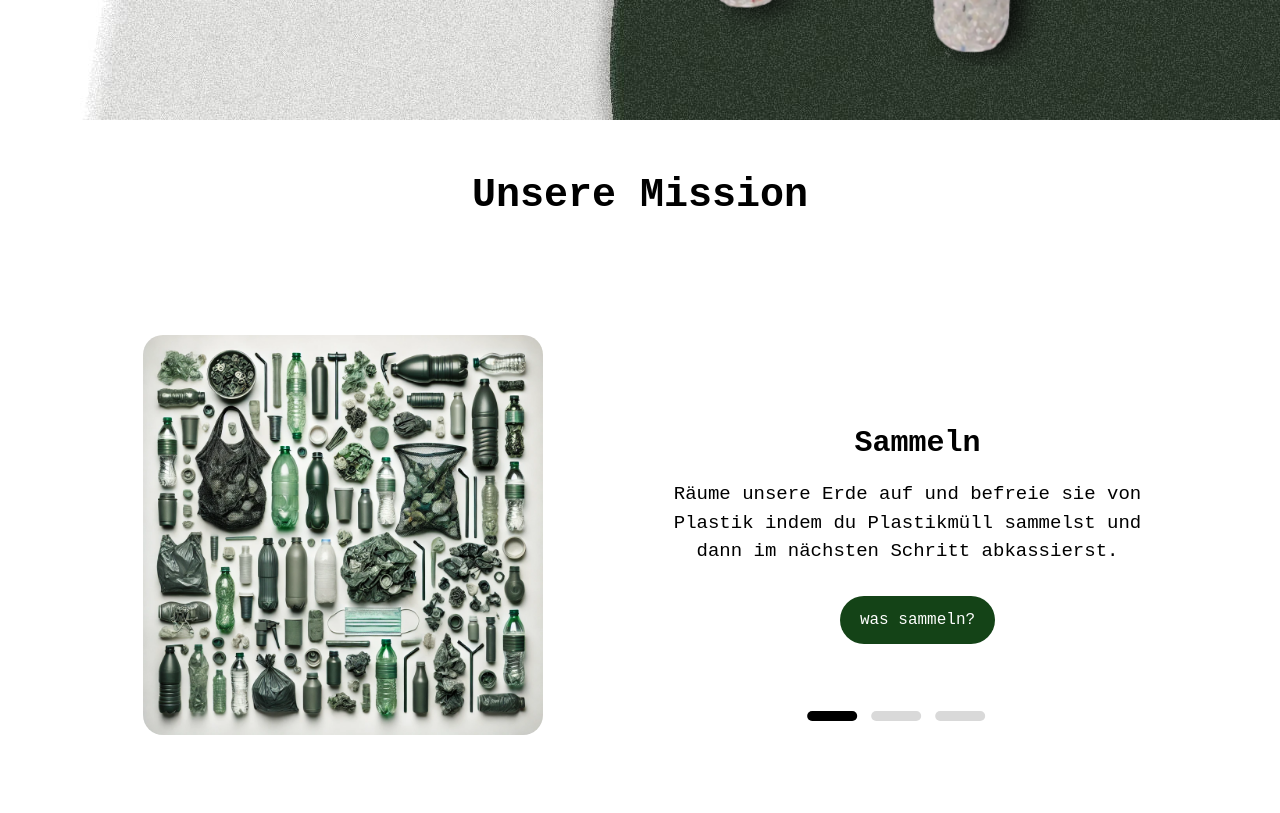
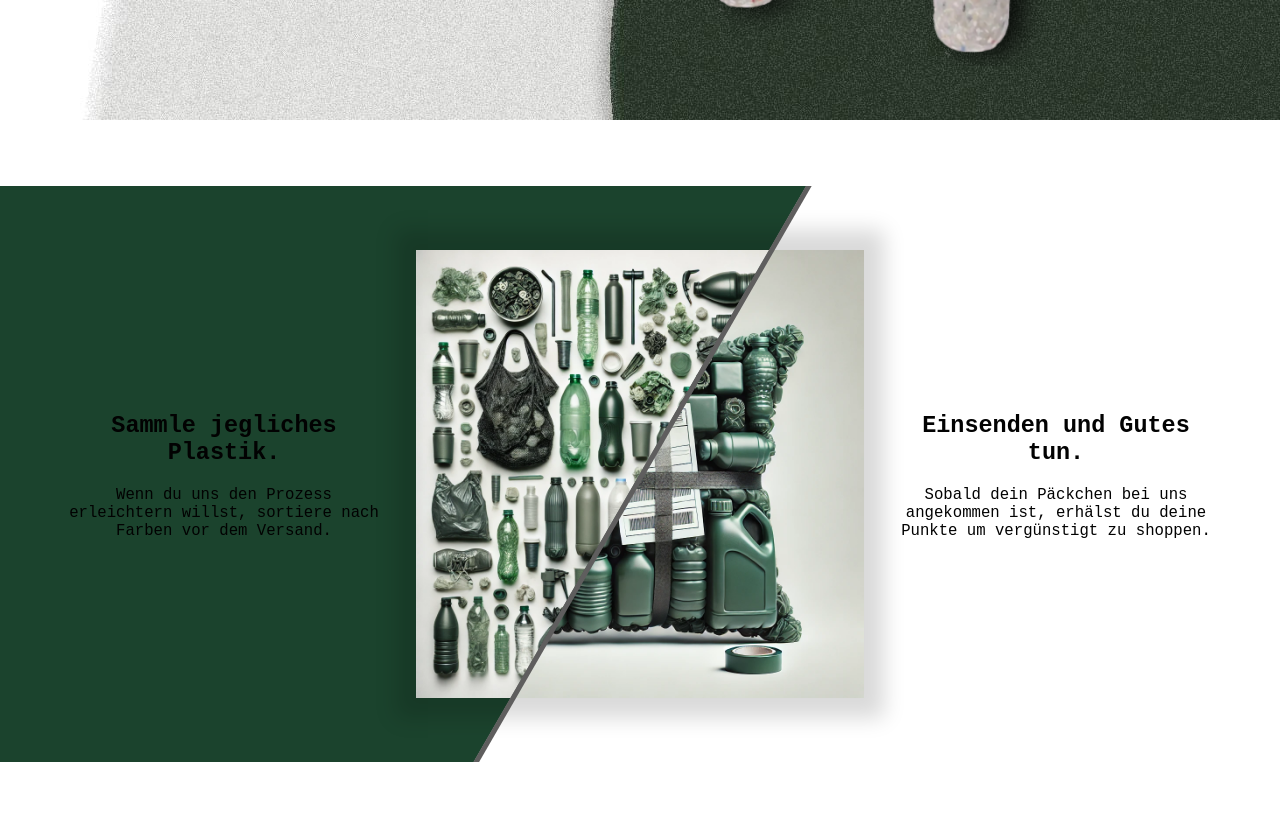
Before and after one commit to HashtagDW1/responsive_web_design_dw, a plain HTML site: page index.html in a window 1280 px wide. Shown: the part 680-1493 px from the top of the page. Drawn offline with Linux system fonts and the light colour scheme; files whose address does not match are found by name.

Commit message:
js changes

```diff
--- a/index.html
+++ b/index.html
@@ -74,68 +74,31 @@
     </section>
 
 
-  </section>
-  <!-- Mission-Bereich -->
-  <section class="mission">
-    <h4>Unsere Mission</h4>
-    <div class="card">
-      <input type="radio" name="select" id="slide_1" checked>
-      <input type="radio" name="select" id="slide_2">
-      <input type="radio" name="select" id="slide_3">
-      <input type="checkbox" id="slideImg">
+    <div class="splitview skewed">
+      <div class="panel bottom">
+          <div class="content">
+              <div class="description">
+                  <h1>Einsenden und Gutes tun.</h1>
+                  <p>Sobald dein Päckchen bei uns angekommen ist, erhälst du deine Punkte um vergünstigt zu shoppen.</p>
+              </div>
 
-      <div class="slider">
-        <label for="slide_1" class="slide slide_1"></label>
-        <label for="slide_2" class="slide slide_2"></label>
-        <label for="slide_3" class="slide slide_3"></label>
+              <img src="Bilder/DALL·E 2024-12-09 20.24.52 - A conceptual image representing the act of sending a package to the post. The package is made from dark green plastic items, similar to bottles and ba.webp" alt="Original">
+          </div>
       </div>
 
-      <div class="inner_part">
-        <label for="slideImg" class="img">
-          <img class="img_1"
-            src="Bilder/DALL·E 2024-12-09 20.23.57 - A collection of plastic waste arranged artistically on a plain white background. The plastic items, including bottles, bags, and miscellaneous debris,.webp">
+      <div class="panel top">
+          <div class="content">
+              <div class="description">
+                  <h1>Sammle jegliches Plastik.</h1>
+                  <p>Wenn du uns den Prozess erleichtern willst, sortiere nach Farben vor dem Versand.</p>
+              </div>
 
-        </label>
-        <div class="content content_1">
-          <div class="title">Sammeln</div>
-          <div class="text">
-            Räume unsere Erde auf und befreie sie von Plastik indem du Plastikmüll sammelst und dann im nächsten Schritt
-            abkassierst.
+              <img src="Bilder/DALL·E 2024-12-09 20.23.57 - A collection of plastic waste arranged artistically on a plain white background. The plastic items, including bottles, bags, and miscellaneous debris,.webp" alt="Duotone">
           </div>
-          <button class="buttonzentrieren">was sammeln?</button>
-        </div>
       </div>
 
-      <div class="inner_part">
-        <label for="slideImg" class="img">
-          <img class="img_2"
-            src="Bilder/DALL·E 2024-12-09 20.24.52 - A conceptual image representing the act of sending a package to the post. The package is made from dark green plastic items, similar to bottles and ba.webp">
-        </label>
-        <div class="content content_2">
-          <div class="title">Einsenden</div>
-          <div class="text">
-            Sende dein gesammeltes Plastik ein und erhalte dafür Punkte. Mit deiner Aufräumaktion einfach abräumen und
-            Sonderpreise bekommen.
-          </div>
-          <button class="buttonzentrieren">wohin senden?</button>
-        </div>
-      </div>
-
-      <div class="inner_part">
-        <label for="slideImg" class="img">
-          <img class="img_3"
-            src="Bilder/DALL·E 2024-12-09 20.26.11 - A minimalist image symbolizing the redemption of points earned by collecting plastic waste. The design follows the style of the previous images, with .webp">
-        </label>
-        <div class="content content_3">
-          <div class="title">Einlösen</div>
-          <div class="text"> Löse deine Punkte ein und shoppe günstig oder sammle noch weiter um deinen Punktestand in
-            die Höhe zu treiben.
-          </div>
-          <button class="buttonzentrieren">was bekomme ich?</button>
-        </div>
-      </div>
-    </div>
-  </section>
+      <div class="handle"></div>
+  </div>
 
   <!-- Motivations- und Punktebereich -->
   <section class="text-image-section">
@@ -197,9 +160,9 @@
   <section class="newsletter">
     <h3>Newsletter</h3>
     <p class="newslettertext">Halte dich auf dem Laufenden über Events, Trends und Sonderaktionen!</p>
-    <form>
+    <form class="buttoncenter">
       <input type="email" placeholder="Deine Email...">
-      <button type="submit">Anmelden</button>
+      <button  type="submit">Anmelden</button>
     </form>
   </section>
 
--- a/script.js
+++ b/script.js
@@ -10,3 +10,27 @@ document.addEventListener("DOMContentLoaded", () => {
         navMenu.classList.toggle("open");
     });
 });
+
+document.addEventListener('DOMContentLoaded', function() {
+    var parent = document.querySelector('.splitview'),
+        topPanel = parent.querySelector('.top'),
+        handle = parent.querySelector('.handle'),
+        skewHack = 0,
+        delta = 0;
+
+    // If the parent has .skewed class, set the skewHack var.
+    if (parent.className.indexOf('skewed') != -1) {
+        skewHack = 1000;
+    }
+
+    parent.addEventListener('mousemove', function(event) {
+        // Get the delta between the mouse position and center point.
+        delta = (event.clientX - window.innerWidth / 2) * 0.5;
+
+        // Move the handle.
+        handle.style.left = event.clientX + delta + 'px';
+
+        // Adjust the top panel width.
+        topPanel.style.width = event.clientX + skewHack + delta + 'px';
+    });
+});
--- a/styles.css
+++ b/styles.css
@@ -137,7 +137,12 @@ body {
 @media (max-width: 393px) {
 
 
-
+    .buttoncenter{
+       display: flex;
+       flex-direction: column;
+       align-items: center;
+       text-align: center;
+    }
 
     .hero h2{
         color: #144317;
@@ -437,7 +442,7 @@ nav ul li a:hover {
         background-color: #227324;
         color: white;
         max-width: 100%;
-        margin-left:28%;
+
         margin-top: 2%;
     }
 
@@ -521,7 +526,9 @@ nav ul li a:hover {
 
 
 
-
+.h1:link{
+    color: #000000;
+}
 
 
 .h1{
@@ -684,7 +691,7 @@ nav ul li a {
     margin-top: 20%;
     font-size: 15px;
     background-color: #144317;
-    border-radius: 20px;
+    border-radius: 25px;
     border:  none;
     color: white;
     padding: 15px 50px;
@@ -941,179 +948,103 @@ h3{
 
 
 
-/* Mission-Bereich */
-.mission {
-    text-align: center;
-    height: 900px;
-    max-width: 100%;
-
-    justify-content: center;
-    display: flex;
-
-
-
-
-
-    .card {
+/* Panels. */
+.splitview {
+    position: relative;
+    width: 100%;
+    min-height: 45vw;
+    overflow: hidden;
+}
+
+.panel {
+    position: absolute;
+    width: 100vw;
+    min-height: 45vw;
+    overflow: hidden;
+}
+
+    .panel .content {
         position: absolute;
-        height: 550px;
-        width: 100%;
-
-        margin-top:140px;
-
-        background-color: #ffffff00;
-        border-radius: 25px;
-
-
-      }
-
-      .card .inner_part {
-        display: flex;
-        align-items: center;
-        justify-content: center;
-        padding: 0 0 0 30px;
-        height: 550px;
+        width: 100vw;
+        min-height: 45vw;
+        color: #020202;
+    }
+
+    .panel .description {
+        width: 25%;
         position: absolute;
-      }
-
-
-
-      .inner_part .img {
-
-        height: 400px;
-        width: 400px;
-        overflow: hidden;
-        border-radius: 20px;
-
-      }
-
-
-
-      .img img {
-        height: 100%;
-        width: 100%;
-        cursor: pointer;
-        opacity: 0;
-        transition: .6s;
-      }
-
-      #slide_1:checked ~ .inner_part .img_1,
-      #slide_2:checked ~ .inner_part .img_2,
-      #slide_3:checked ~ .inner_part .img_3 {
-        opacity: 1;
-        transition-delay: .2s;
-      }
-
-      .content {
-
-        max-width: 40%;
-        padding-left: 10%;
-        opacity: 0;
-        transition: .6s;
-      }
-
-      #slideImg:checked ~ .inner_part .content {
-        display: none;
-      }
-
-      #slide_1:checked ~ .inner_part .content_1,
-      #slide_2:checked ~ .inner_part .content_2,
-      #slide_3:checked ~ .inner_part .content_3 {
-        opacity: 1;
-        margin-left: 0;
-        z-index: 100;
-        transition-delay: .3s;
-      }
-
-      .content .title {
-        font-size: 30px;
-        font-weight: 700;
-        color: #000000;
-        margin: 0 0 20px 0;
-      }
-
-      .content .text {
-        font-size: 19px;
-        color: #000000;
-        margin: 0 20px 30px auto;
-        line-height: 1.5em;
+        top: 50%;
+        transform: translateY(-50%);
         text-align: center;
-
-      }
-
-      .content button {
-        padding: 15px 20px;
-        border: none;
-        font-size: 16px;
-        color: #fefefe;
-        border-radius: 50px;
-        cursor: pointer;
-        outline: none;
-        background: #144317;
-
-      }
-
-      .content button:hover {
-        background: #575757;
-        color: #ffffff;
-      }
-
-      .slider {
-
+    }
+
+    .panel img {
+        box-shadow: 0 0 20px 20px rgba(0, 0, 0, 0.15);
+        width: 35%;
         position: absolute;
-        margin-top: 450px;
-        margin-left: 70%;
-        transform: translateX(-50%);
-        z-index: 1;
-      }
-
-      #slideImg:checked ~ .slider {
-        display: none;
-      }
-
-      .slider .slide {
-        position: relative;
-        height: 10px;
-        width: 50px;
-        background: #d9d9d9;
-        border-radius: 5px;
-        display: inline-flex;
-        margin: 0 3px;
-        cursor: pointer;
-      }
-
-
-      .slider .slide:before {
-        position: absolute;
-        content: '';
-        top: 0;
-        left: 0;
-        height: 100%;
-        width: -100%;
-        background: #000000;;
-        border-radius: 10px;
-        transform: scaleX(0);
-        transition: transform .6s;
-        transform-origin: left;
-      }
-
-      #slide_1:checked ~ .slider .slide_1:before,
-      #slide_2:checked ~ .slider .slide_2:before,
-      #slide_3:checked ~ .slider .slide_3:before {
-        transform: scaleX(1);
-        width: 100%;
-      }
-
-      input {
-        display: none;
-      }
-
-
-}
-.mission h4{
-    font-size: 40px;
-
-}
+        top: 50%;
+        left: 50%;
+        transform: translate(-50%, -50%);
+    }
+
+
+.bottom {
+    background-color: rgb(255, 255, 255);
+    z-index: 1;
+}
+
+    .bottom .description {
+        right: 5%;
+    }
+
+.top {
+    background-color: rgb(27, 67, 45);
+    z-index: 2;
+    width: 50vw;
+
+    /*-webkit-clip-path: polygon(60% 0, 100% 0, 100% 100%, 40% 100%);
+    clip-path: polygon(60% 0, 100% 0, 100% 100%, 40% 100%);*/
+}
+
+    .top .description {
+        left: 5%;
+    }
+
+/* Handle. */
+.handle {
+    height: 100%;
+    position: absolute;
+    display: block;
+    background-color: rgb(95, 94, 94);
+    width: 5px;
+    top: 0;
+    left: 50%;
+    z-index: 3;
+}
+
+/* Skewed. */
+.skewed .handle {
+    top: 50%;
+    transform: rotate(30deg) translateY(-50%);
+    height: 200%;
+    -webkit-transform-origin: top;
+    -moz-transform-origin: top;
+    transform-origin: top;
+}
+
+.skewed .top {
+    transform: skew(-30deg);
+    margin-left: -1000px;
+    width: calc(50vw + 1000px);
+}
+
+.skewed .top .content {
+    transform: skew(30deg);
+    margin-left: 1000px;
+}
+
+
+
 
 .products h4{
     font-size: 40px;
```
